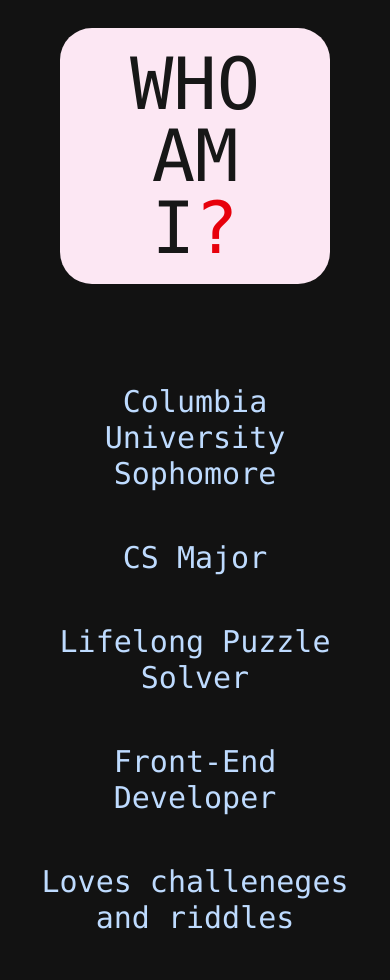
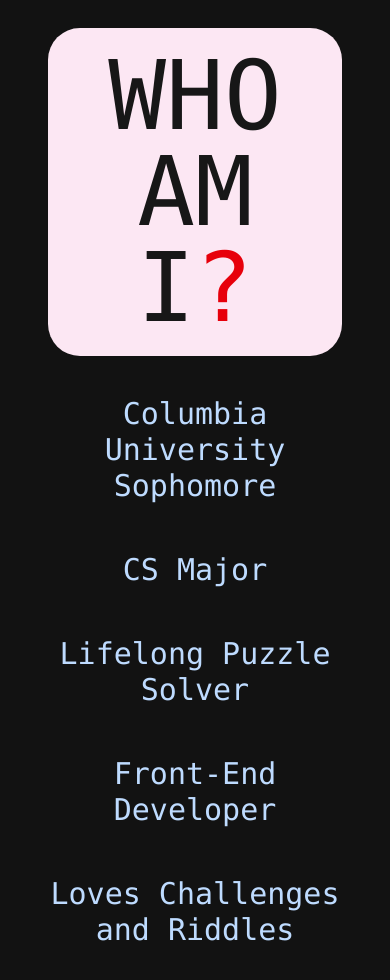
Before and after one commit to navil2468/NavilTalukdar, a React (Vite) app in the folder Personal_Website/: page / in a window 390 px wide. Shown: the part 1280-2260 px from the top of the page. Built offline with nearby package versions, Linux system fonts and the light colour scheme.

Commit message:
core components complete

```diff
--- a/Personal_Website/src/Components/Aboutme.jsx
+++ b/Personal_Website/src/Components/Aboutme.jsx
@@ -2,20 +2,21 @@
 
 function Aboutme() {
   return (
-    <div className='mt-55 lg:flex sm:flex relative container mx-auto lg:justify-center font-mono items-center mb-30' >
-        <div className='bg-pink-100 mx-15 py-5 text-neutral-900 text-center rounded-4xl sm:px-10 lg:px-14 lg:py-7'>
-            <h1 className='sm:text-8xl lg:text-9xl text-7xl'>WHO</h1>
-            <h1 className='sm:text-8xl lg:text-9xl text-7xl'>AM</h1>
-            <h1 className='sm:text-8xl lg:text-9xl text-7xl'>I<span className='text-red-600'>?</span></h1>
+  <div className='mt-55 relative container mx-auto font-mono mb-30 flex flex-col items-center sm:flex-row sm:justify-center sm:items-center'>
+    <div className='bg-pink-100 py-5 text-neutral-900 text-center rounded-4xl px-15 inline-block mb-10 sm:mb-0'>
+      <h1 className='text-8xl lg:text-9xl'>WHO</h1>
+      <h1 className='text-8xl lg:text-9xl'>AM</h1>
+      <h1 className='text-8xl lg:text-9xl'>I<span className='text-red-600'>?</span>
+      </h1>
     </div>
-        <div className='text-center flex items-center pt-25 sm:pt-0 text-blue-200 lg:w-150 sm:w-115'>
+
+    <div className='text-center flex items-center sm:pt-0 text-blue-200 lg:w-150 sm:w-115'>
       <ul className='px-10 lg:space-y-7 lg:text-end sm:text-end text-center space-y-12 lg:text-4xl text-3xl'>
         <li>Columbia University Sophomore</li>
         <li>CS Major</li>
         <li>Lifelong Puzzle Solver</li>
         <li>Front-End Developer</li>
-            {/* <li>Full-stack builder fluent in React, Node.js, Tailwind, and PostgreSQL</li> */}
-            <li>Loves challeneges and riddles</li>
+        <li>Loves Challenges and Riddles</li>
       </ul>
     </div>
   </div>
--- a/Personal_Website/src/Components/Navbar.jsx
+++ b/Personal_Website/src/Components/Navbar.jsx
@@ -16,7 +16,7 @@
           <div className='absolute top-3 right-7'>
             <Hamburger size={35} toggled={open} toggle={setOpen} />
           </div>
-          <ul className='pt-30 text-center space-y-15 text-4xl lg:text-5xl'>
+          <ul className='pt-35 text-center space-y-15 text-4xl lg:text-5xl'>
             <li className='hover:text-blue-300 cursor-pointer'>PROJECTS</li>
             <li className='hover:text-blue-300 cursor-pointer'><a href='https://drive.google.com/file/d/1gMRnmk5pCGkwX2nCpzm6Te_Slc9DQYKg/view?usp=share_link' target='_blank'>RESUME</a></li>
             <li className='hover:text-blue-300 cursor-pointer'>CONTACT</li>
```
Lines whose indentation alone changed are shown as unchanged.
